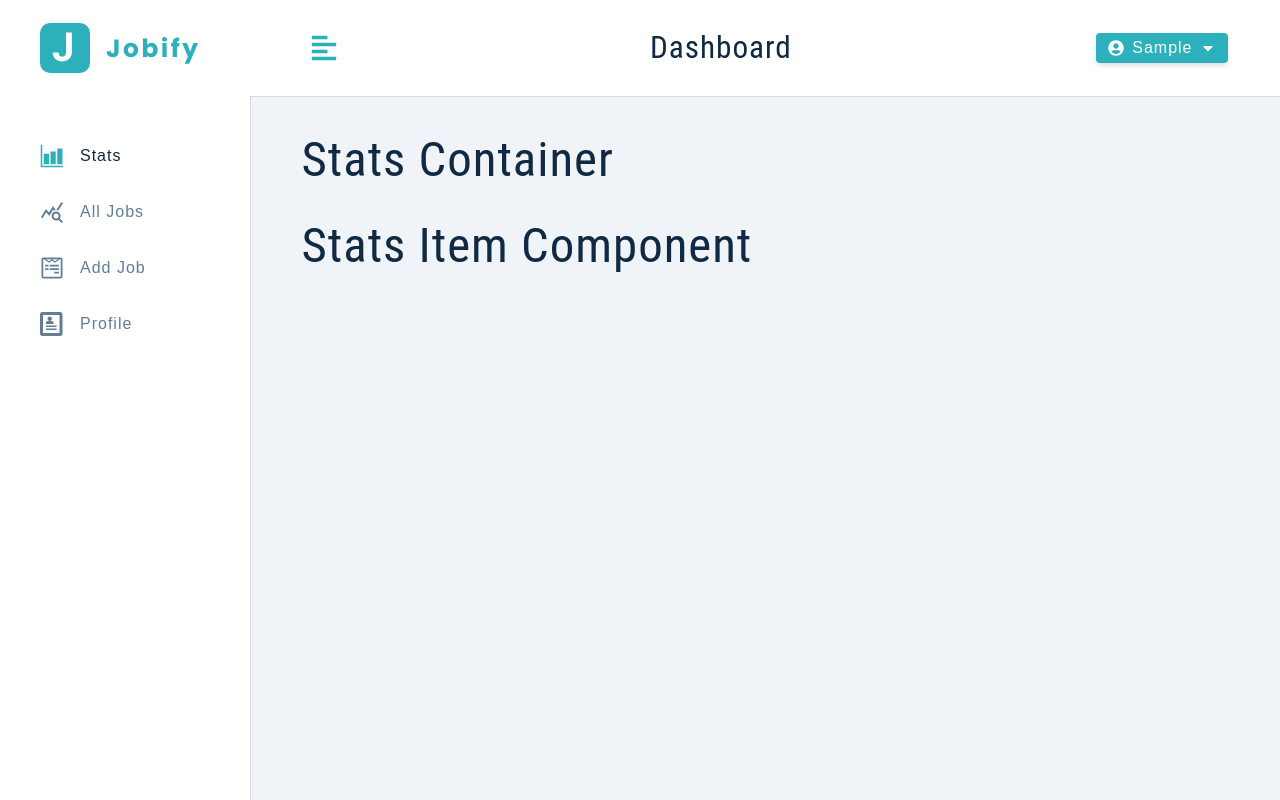
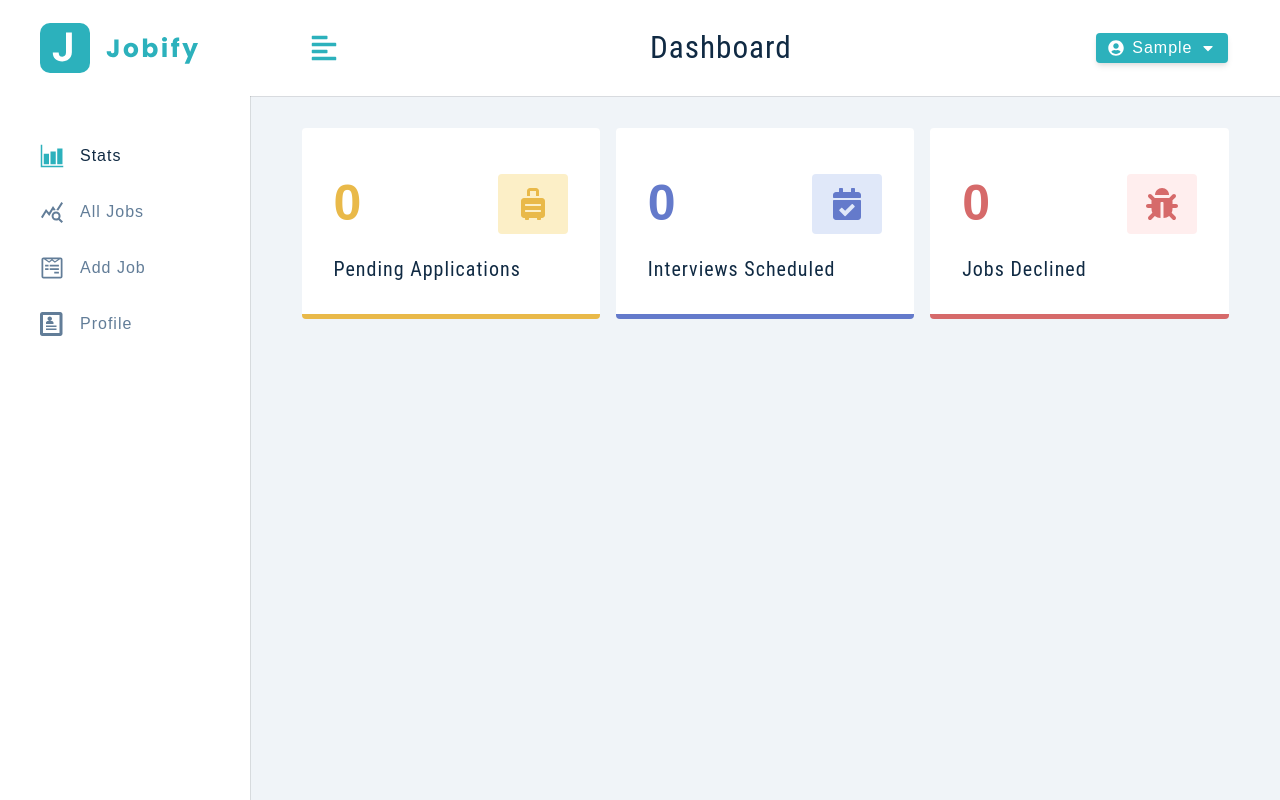
Before and after one commit to romenick-tester/jobify, a React (Create React App) app in the folder client/: page / in a window 1280 px wide. Built offline with nearby package versions, Linux system fonts and the light colour scheme; no server answers; sample sign-in values are in the browser's storage.

Commit message:
105 CLIENT: stats page - build header layout and display stats defaults

```diff
--- a/client/src/pages/Dashboard/Stats/StatsContainer.js
+++ b/client/src/pages/Dashboard/Stats/StatsContainer.js
@@ -1,12 +1,39 @@
 import React from "react";
+import { FaSuitcaseRolling, FaCalendarCheck, FaBug } from "react-icons/fa";
 import StatsItem from "./StatsItem";
+import Wrapper from "../../../assets/wrappers/StatsContainer";
 
 
-const StatsContainer = () => {
-    return <div>
-        <h1>stats container</h1>
-        <StatsItem />
-    </div>
+const StatsContainer = ({ stats }) => {
+    const defaultStats = [
+        {
+            title: 'pending applications',
+            count: stats.pending || 0,
+            icon: <FaSuitcaseRolling />,
+            color: '#e9b949',
+            bcg: '#fcefc7',
+        },
+        {
+            title: 'interviews scheduled',
+            count: stats.interview || 0,
+            icon: <FaCalendarCheck />,
+            color: '#647acb',
+            bcg: '#e0e8f9',
+        },
+        {
+            title: 'jobs declined',
+            count: stats.declined || 0,
+            icon: <FaBug />,
+            color: '#d66a6a',
+            bcg: '#ffeeee',
+        }
+    ];
+
+    return <Wrapper>
+        {defaultStats.map((item, index) => {
+            return <StatsItem key={index} {...item} />
+        })}
+    </Wrapper>
 };
 
 export default StatsContainer;
--- a/client/src/pages/Dashboard/Stats/StatsItem.js
+++ b/client/src/pages/Dashboard/Stats/StatsItem.js
@@ -1,10 +1,15 @@
 import React from "react";
+import Wrapper from "../../../assets/wrappers/StatItem";
 
 
-const StatsItem = () => {
-    return <div>
-        <h1>stats item component</h1>
-    </div>
+const StatsItem = ({ count, title, icon, color, bcg }) => {
+    return <Wrapper color={color} bcg={bcg}>
+        <header>
+            <span className="count">{count}</span>
+            <div className="icon">{icon}</div>
+        </header>
+        <h5 className="title">{title}</h5>
+    </Wrapper>
 };
 
 export default StatsItem;
--- a/client/src/pages/Dashboard/Stats/index.js
+++ b/client/src/pages/Dashboard/Stats/index.js
@@ -9,7 +9,7 @@ import StatsContainer from "./StatsContainer";
 const Stats = () => {
     const dispatch = useDispatch();
 
-    const { loading, monthlyApplications } = useSelector(state => state.stats);
+    const { loading, stats, monthlyApplications } = useSelector(state => state.stats);
 
     useEffect(() => {
         dispatch(getStats());
@@ -21,7 +21,7 @@ const Stats = () => {
 
     return (
         <>
-            <StatsContainer />
+            <StatsContainer stats={stats} />
             {monthlyApplications.length > 0 && <ChartsContainer />}
         </>
     )
```
Also changed, not shown: 1 other file (tests, documents, lock files or other folders).
